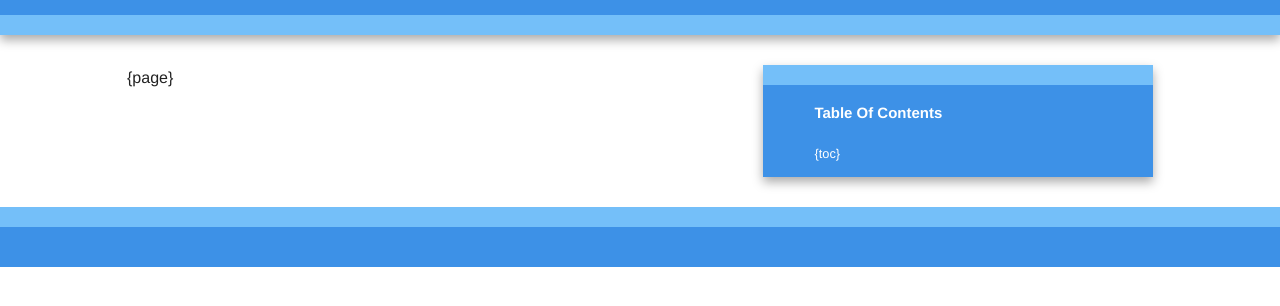
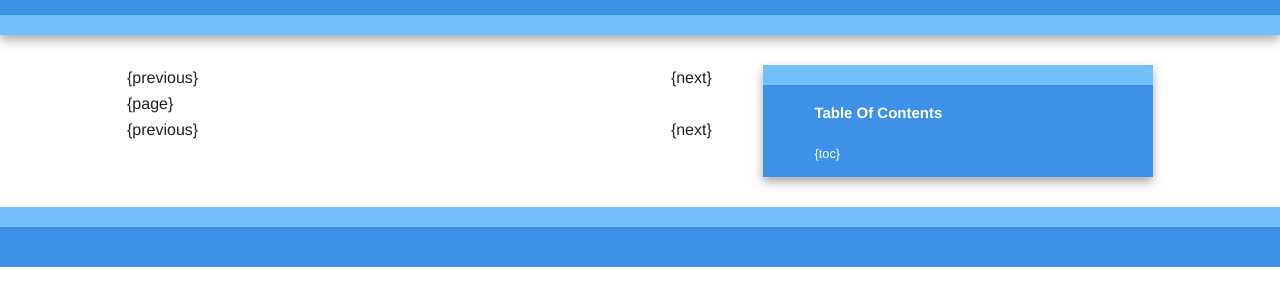
Before and after one commit to marmotz/sia, a plain HTML site: page themes/initializr/page.html in a window 1280 px wide. Shown: the part 54-360 px from the top of the page. Drawn offline with Linux system fonts and the light colour scheme.

Commit message:
add coloration and previous/next links

```diff
--- a/themes/initializr/css/sia.css
+++ b/themes/initializr/css/sia.css
@@ -19,6 +19,11 @@
 
 .title {
     color: white;
+}
+
+#page .next i,
+#page .previous i {
+    color: #3d91e7;
 }
 
 #page a {
@@ -55,6 +60,10 @@ tt {
 
 a:hover {
     text-decoration: underline;
+}
+
+#page .next {
+    float: right;
 }
 
 #page a.actionLink {
@@ -105,6 +114,8 @@ pre {
     border-radius: 5px;
     box-shadow: 1px 1px 5px;
     font-size: .9em;
+    line-height: 1.2em;
+    background-color: #e4f0f9;
 }
 
 pre.shell {
--- a/themes/initializr/page.html
+++ b/themes/initializr/page.html
@@ -23,20 +23,31 @@
         <div class="header-container">
             <header class="wrapper clearfix">
                 <h1 class="title">atoum's documentation</h1>
-                <!-- <nav>
-                    <ul>
-                        <li><a href="#">nav ul li a</a></li>
-                        <li><a href="#">nav ul li a</a></li>
-                        <li><a href="#">nav ul li a</a></li>
-                    </ul>
-                </nav> -->
             </header>
         </div>
 
         <div class="main-container">
             <div class="main wrapper clearfix">
                 <article id="page">
+                    <header>
+                        <div class="next">
+                            {next}
+                        </div>
+                        <div class="previous">
+                            {previous}
+                        </div>
+                    </header>
+
                     {page}
+
+                    <footer>
+                        <div class="next">
+                            {next}
+                        </div>
+                        <div class="previous">
+                            {previous}
+                        </div>
+                    </footer>
                 </article>
 
                 <aside id="toc">
```
